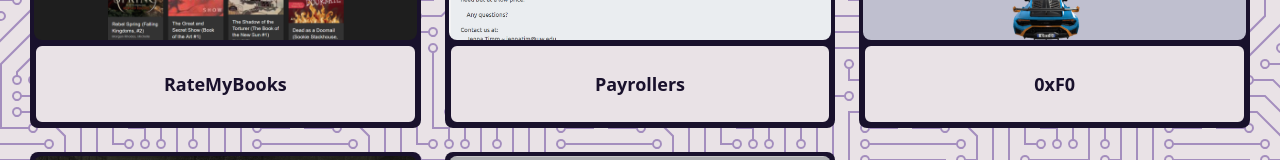
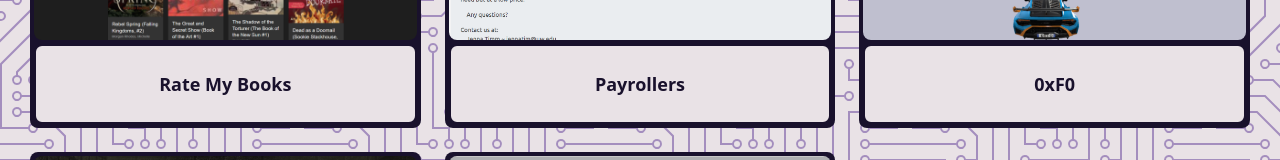
Before and after one commit to jennatimm/myPortfolio, a React (Vite) app: page /Projects in a window 1280 px wide. Shown: the part 385-545 px from the top of the page. Built offline with nearby package versions, Linux system fonts and the light colour scheme.

Commit message:
Create a file to hold data for my projects  and create a  project carousel at the bottom of each of my project details page

```diff
--- /dev/null
+++ b/src/components/NextProject.jsx
@@ -0,0 +1,12 @@
+import {ProjectCard} from "./ProjectCard"
+import { Header } from "./Header"
+export function NextProject({ allProjects, id, singleDisplay}) {
+    return(<div className="border-6 px-5 pb-1 rounded-lg flex flex-col mt-10">
+      <Header text="View Another Project?"/>
+      <div className="grid grid-cols-2 gap-8 mb-2 justify-items-center items-start">
+        {!singleDisplay && <ProjectCard allProjects={ allProjects } id={ Number(id) + 1 } shortRoute="true"/>}
+        <ProjectCard allProjects={ allProjects } id={ id - 1 }shortRoute="true"/>
+      </div>
+    </div>
+);
+}
--- a/src/components/ProjectCard.jsx
+++ b/src/components/ProjectCard.jsx
@@ -1,9 +1,11 @@
 import { TextBox } from "../components/TextBox";
-export function ProjectCard ({ image, title, route, alt }) {
+export function ProjectCard ({ allProjects, id, shortRoute}) {
+    const inRange = (Number(id) + allProjects.length) % allProjects.length;
+    const route = (shortRoute) ? allProjects[inRange].shortRoute : allProjects[inRange].route;
     return (
-        <a className="max-w-lg p-1 bg-(--foreground) hover:scale-110 rounded-lg" href={route}>
-            <img className="rounded-lg" src={ image } alt={ alt }/>
-            <TextBox text={ title }/>
+        <a className="max-w-lg p-1 bg-(--foreground) hover:scale-110 rounded-lg " href={ route }>
+            <img className="rounded-lg" src={ allProjects[inRange].image } alt={ allProjects[inRange].description }/>
+            <TextBox text={ allProjects[inRange].title }/>
         </a>
     );
 };
--- /dev/null
+++ b/src/data/projects.js
@@ -0,0 +1,57 @@
+import crapProject from '../media/craps/profile.png'
+import rateProject from '../media/ratemybooks/profile.png'
+import triviaProject from '../media/triviamaze/profile.png'
+import racingProject from '../media/racing/profile.png'
+import payrollersProject from '../media/payrollers/profile.png'
+
+const allProjects = [
+    {
+        "id": "0",
+        "title": "Craps Game",
+        "image": crapProject,
+        "description": "Snippet of the Craps game displaying current bet and bank value",
+        "route": "Projects/CrapsProject",
+        "shortRoute": "CrapsProject"
+    },
+    {
+        "id": "1",
+        "title": "Trivia Maze",
+        "image": triviaProject,
+        "description": "Dark empty brick room with three doors labeled A, B, and C",
+        "route": "Projects/TriviaProject",
+        "shortRoute" : "TriviaProject"
+    },
+        {
+        "id": "2",
+        "title": "0xF0",
+        "image": racingProject,
+        "description": "Blue sports car about to start a race",
+        "route": "Projects/RacingProject",
+        "shortRoute" : "RacingProject"
+    },
+    {
+        "id": "3",
+        "title": "Payrollers",
+        "image": payrollersProject,
+        "description": "Welcome page of the Payrollers website",
+        "route": "Projects/Payrollers",
+        "shortRoute" : "Payrollers"
+    },    {
+        "id": "4",
+        "title": "Rate My Books",
+        "image": rateProject,
+        "description": "Explore Page for RateMyBooks that displays different books",
+        "route": "Projects/BooksProject",
+        "shortRoute" : "BooksProject"
+    }
+    // ,
+    // {
+    //     "id": "5",
+    //     "title=": "My Portfolio",
+    //     "image": "",
+    //     "description": "Built from scratch using React and Tailwind.",
+    //     "route": "",
+    //    "shortRoute" :
+    // }
+]
+export default allProjects;
--- /dev/null
+++ b/src/data/simulations.js
@@ -0,0 +1,18 @@
+import gameOfLife from "../media/simulations/profileGameOfLife.png";
+import evolvingColors from "../media/simulations/profileEvolvingColors.png";
+export default [
+    {
+        "id": "0",
+        "title": "Game of Life",
+        "image": gameOfLife,
+        "description": "",
+        "route": "Simulations/GameOfLife"
+    },
+    {
+        "id": "1",
+        "title": "Evolving Colors",
+        "image": evolvingColors,
+        "description": "",
+        "route": "Simulations/EvolvingColors"
+    }
+]
--- a/src/pages/Projects.jsx
+++ b/src/pages/Projects.jsx
@@ -1,10 +1,6 @@
-import {ProjectCard} from "../components/ProjectCard"
-import { Header } from "../components/Header"
-import crapProject from '../media/craps/profile.png'
-import rateProject from '../media/ratemybooks/profile.png'
-import triviaProject from '../media/triviamaze/profile.png'
-import racingProject from '../media/racing/profile.png'
-import payrollersProject from '../media/payrollers/profile.png'
+import {ProjectCard} from "../components/ProjectCard";
+import { Header } from "../components/Header";
+import allProjects from '../data/projects';
 
 export const Projects = () => {
   return (
@@ -12,16 +8,9 @@ export const Projects = () => {
       <Header text="Projects"/>
       <div className="grid grid-cols-1 sm:grid-cols-2
       md:grid-cols-3 justify-items-center gap-6 m-2">
-        <ProjectCard image={rateProject} title="RateMyBooks" route="Projects/BooksProject"
-        alt="Explore Page that displays different books"/>
-        <ProjectCard image={payrollersProject} title="Payrollers" route="Projects/Payrollers"
-        alt="Welcome page of the Payrollers website"/>
-        <ProjectCard image={racingProject} title="0xF0" route="Projects/RacingProject"
-        alt="Blue sports car about to start a race"/>
-        <ProjectCard image={triviaProject} title="Trivia Maze" route="Projects/TriviaProject"
-        alt="Dark empty brick room with three doors labeled A, B, and C"/>
-        <ProjectCard image={crapProject} title="Craps Game" route="Projects/CrapsProject"
-        alt="Snippet of the Craps game displaying current bet and bank value"/>
+        { allProjects.slice().reverse().map(
+          (project) => <ProjectCard allProjects = { allProjects } id={ project.id }/>)
+        }
       </div>
     </div>
   )
--- a/src/pages/projects/payrollers.jsx
+++ b/src/pages/projects/payrollers.jsx
@@ -2,9 +2,11 @@ import { Banner } from "../../components/Banner";
 import { Header } from "../../components/Header";
 import { Block } from "../../components/Block";
 import { TextBox } from "../../components/TextBox";
+import { NextProject } from "../../components/nextProject";
 import exOne from '../../media/payrollers/exOne.gif';
 import exTwo from '../../media/payrollers/ERDiagram.png';
 import profile from '../../media/payrollers/profile.png';
+import allProjects from '../../data/projects';
 
 export const Payrollers = () => {
     return (<div>
@@ -67,7 +69,7 @@ export const Payrollers = () => {
                     <Header text="Click Here for Github Repo"/>
                 </a>             */}
             </div>
-
+            <NextProject id="3" allProjects={ allProjects }/>
         </div>
     </div>);
 };
--- a/src/pages/projects/racing.jsx
+++ b/src/pages/projects/racing.jsx
@@ -2,9 +2,11 @@ import { Banner } from "../../components/Banner";
 import { Header } from "../../components/Header";
 import { Block } from "../../components/Block";
 import { TextBox } from "../../components/TextBox";
+import { NextProject } from "../../components/nextProject";
 import exOne from '../../media/racing/controls.gif';
 import exTwo from '../../media/racing/losingRace.gif';
 import profile from '../../media/racing/profile.png';
+import allProjects from '../../data/projects';
 
 export const RacingGame = () => {
     return (<div>
@@ -58,7 +60,7 @@ export const RacingGame = () => {
                     <Header text="Github Repository"/>
                 </a>
             </div>
-
+        <NextProject id="2" allProjects={ allProjects }/>
         </div>
     </div>);
 };
--- a/src/pages/projects/rateMyBooks.jsx
+++ b/src/pages/projects/rateMyBooks.jsx
@@ -2,10 +2,12 @@ import { Banner } from "../../components/Banner";
 import { Header } from "../../components/Header";
 import { Block } from "../../components/Block";
 import { TextBox } from "../../components/TextBox";
+import { NextProject } from "../../components/nextProject";
 import exOne from '../../media/ratemybooks/authorYearSeachBookDelete.gif';
 import exTwo from '../../media/ratemybooks/backendTesting.gif';
 import exThree from '../../media/ratemybooks/addingReview.gif';
 import profile from '../../media/ratemybooks/profile.png';
+import allProjects from '../../data/projects';
 
 export const RateMyBooks = () => {
     return (<div>
@@ -80,7 +82,7 @@ export const RateMyBooks = () => {
                     <Header text="Github Repository"/>
                 </a>
             </div>
-
+                <NextProject id='4' allProjects={ allProjects }/>
         </div>
 
     </div>);
--- a/src/pages/projects/triviaMaze.jsx
+++ b/src/pages/projects/triviaMaze.jsx
@@ -2,9 +2,11 @@ import { Banner } from "../../components/Banner";
 import { Header } from "../../components/Header";
 import { Block } from "../../components/Block";
 import { TextBox } from "../../components/TextBox";
+import { NextProject } from "../../components/nextProject";
 import exOne from '../../media/triviamaze/startingLosingPlay.gif';
 import exTwo from '../../media/triviamaze/winningPlay.gif';
 import profile from '../../media/triviamaze/profile.png';
+import allProjects from '../../data/projects';
 
  export const TriviaMaze = () => {
     return (<div>
@@ -60,6 +62,7 @@ import profile from '../../media/triviamaze/profile.png';
                     <Header text="Github Repository"/>
                 </a>
             </div>
+            <NextProject id="1" allProjects={ allProjects }/>
         </div>
     </div>);
  };
```
Also changed, not shown: src/pages/Simulations.jsx (+5 -5 lines), src/pages/projects/crapsGame.jsx (+4 -3 lines).
